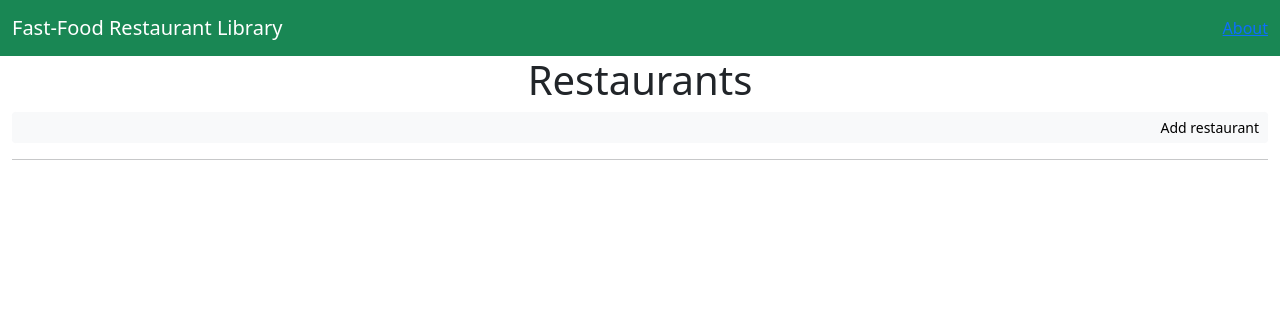
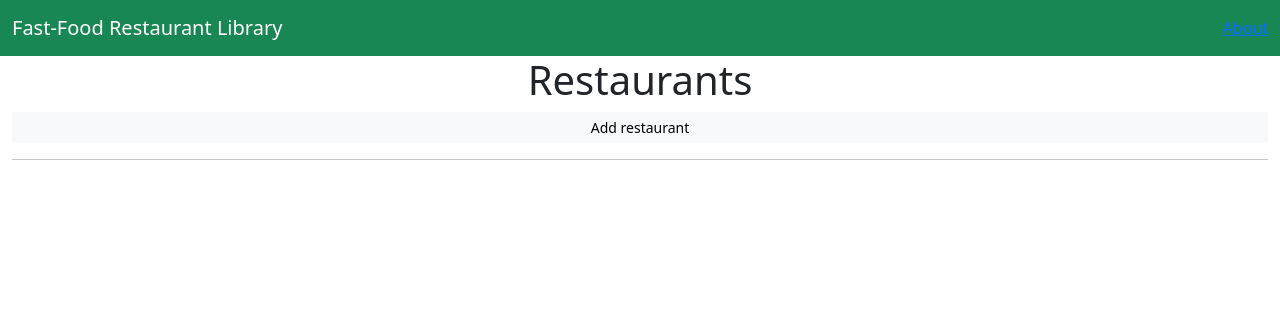
Before and after one commit to iamTanTan/Fast-Food-Restaurant-Library, a Flask app: page / in a window 1280 px wide. Shown: the top 316 px of the page. Run offline with Flask 2, Linux system fonts and the light colour scheme; data that the repository does not hold is empty; some libraries are stand-ins or nearby versions.

Commit message:
add better comments for teammates to follow

```diff
--- a/application/app.py
+++ b/application/app.py
@@ -5,8 +5,7 @@ from credentials import DB_URL
 
 app = Flask(__name__)
 
-# set os variable locally
-#app.config['DB_URL'] = "postgresql://localhost/fastfood_db"
+# YOU NEED TO ADD THE credentials.py file from google drive
 app.config['DB_URL'] = DB_URL
 app.config['SECRET_KEY'] = 'asldfkhalsdr9023875934etQAR93123BEIAWUGAFVBEA9ERTHQP4'
 
--- a/application/templates/create_restaurant.html
+++ b/application/templates/create_restaurant.html
@@ -17,9 +17,12 @@
 
                 <p></p>
 
+                <!-- We have a post request to our ./create_restaurant endpoint -->
+                <!-- the function on the backend is executed in response to a submit -->
                 <form action="./create_restaurant" method="post">
                     <p>Enter Name:</p>
                     <p>
+                        <!-- We just need to add an input for each field -->
                         <input type="text" name="name" class="form-control" />
                     </p>
                     <p>Enter Location:</p>
@@ -39,6 +42,7 @@
                         <input type="text" name="price" class="form-control" />
                     </p>
                     <p>
+                        <!-- We need a submit btn to triger the form submission (POST request made onClick)-->
                         <input
                             type="submit"
                             value="Create Restaurant"
--- a/application/templates/index.html
+++ b/application/templates/index.html
@@ -1,14 +1,17 @@
+<!-- This wraps the content with the base.html data (just add this to each html no need to dive into it)-->
 {% extends 'base.html' %} {% block content %}
+<!-- This is just some styling and heading stuff for the page-->
 <h1 class="d-flex justify-content-center">
     {% block title %} Restaurants {% endblock %}
 </h1>
 
 <a
     href="./create_restaurant"
-    class="d-flex justify-content-end btn btn-light btn-sm"
+    class="d-flex justify-content-center btn btn-light btn-sm"
     >Add restaurant</a
 >
 <hr />
+<!-- This section displays each restaurant and it's fields from the result set (array)-->
 {% for r in restaurants %}
 <div class="row justify-content-center">
     <div class="col-lg-8">
@@ -21,12 +24,15 @@
                     <h4>Price: {{r[4]}}</h4>
                 </div>
                 <div class="d-flex justify-content-between">
+                    <!-- url to restuarant's menu page (note the id is passed in and used in our app.py function) -->
                     <a
                         class="btn btn-sm btn-success"
                         href="./restaurant/{{r[0]}}/menus"
                     >
                         See Menu and More
                     </a>
+                    <!-- form to create a post request to the delete restaurant endpoint -->
+                    <!-- Will take the id and pass it to the backend function for deletion process -->
                     <form action="./delete_restaurant" method="post">
                         <input name="id" value="{{r[0]}}" type="hidden" />
                         <input
--- a/application/templates/menus.html
+++ b/application/templates/menus.html
@@ -1,11 +1,12 @@
 {% extends 'base.html' %} {% block content %}
 <h1>{% block title %} Menus {% endblock %}</h1>
+<!-- iterate over menu result set and display info -->
 {% for m in menus %}
 <div class="row justify-content-center">
     <div class="col-lg-8">
         <div class="card shadow my-4">
             <h4>Type: {{m[2]}}</h4>
-
+            <!-- this a has a hyper-link to the menu detail page -->
             <a class="btn btn-block btn-success" href="./menus/{{m[0]}}">
                 See Food Items on Menu
             </a>
```
